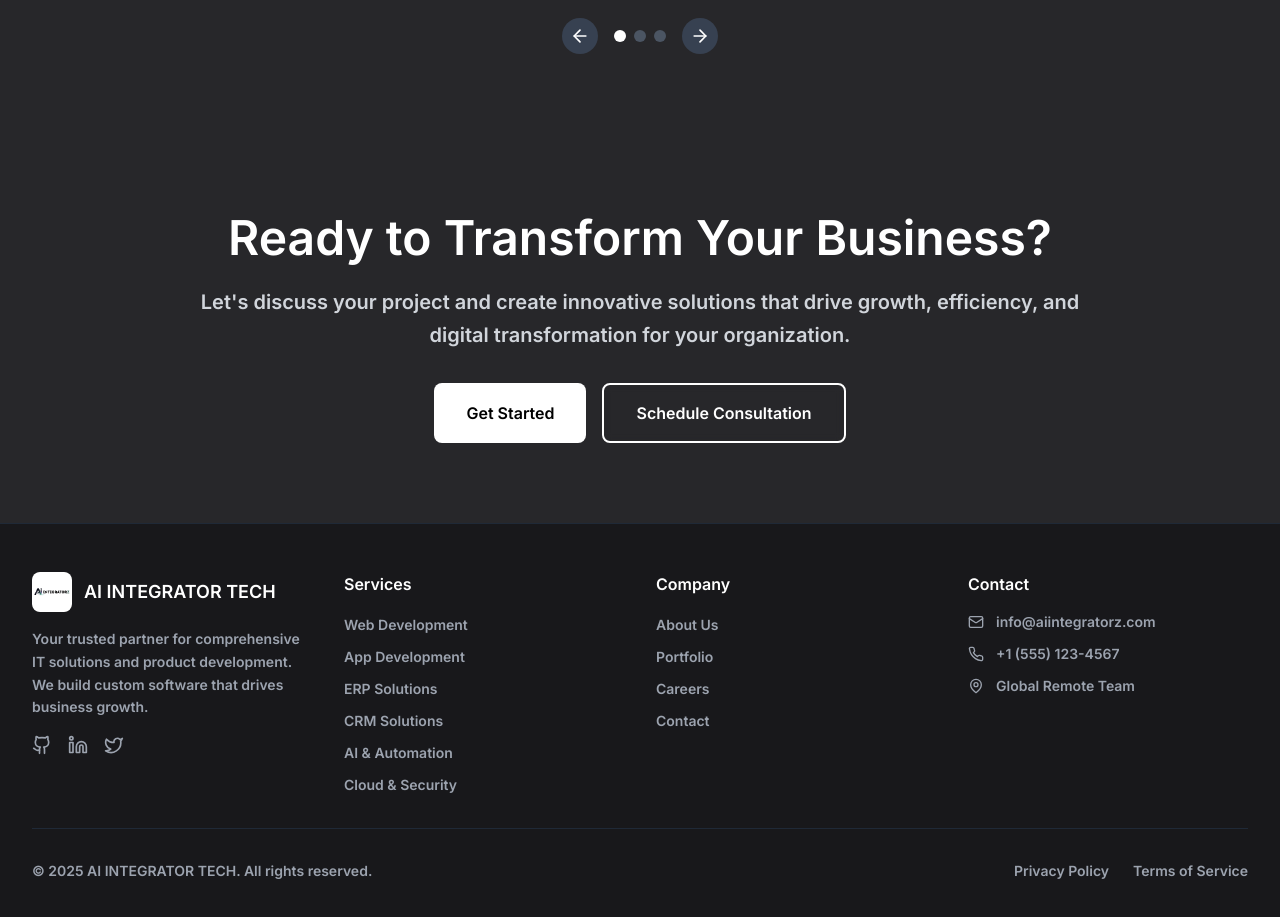
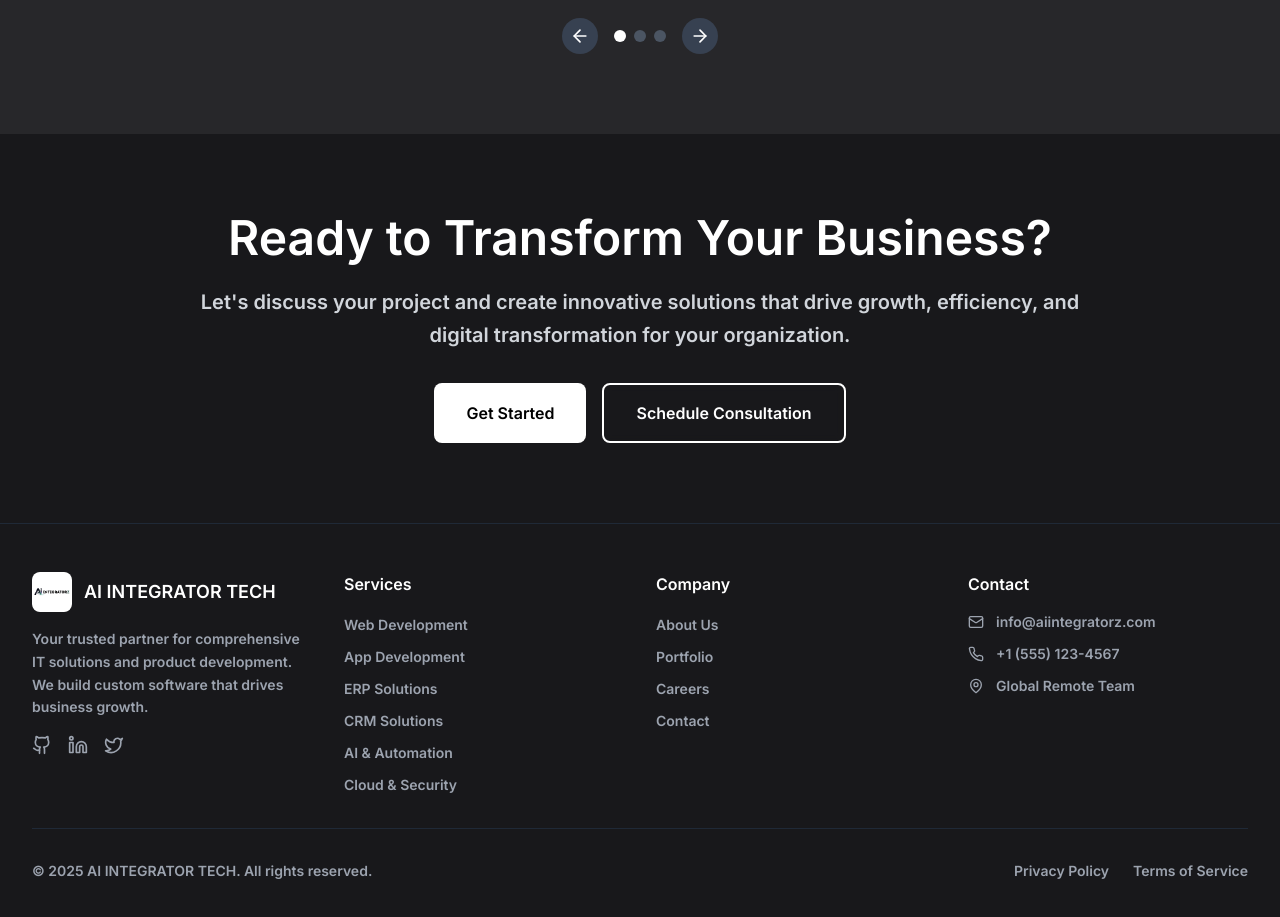
Before and after one commit to Nikitayadav4048/AIINTEGRATORTECH, a Next.js app: page / in a window 1280 px wide. Shown: the part 2260-3177 px from the top of the page. Built offline with nearby package versions, Linux system fonts and the light colour scheme.

Commit message:
Change CTA background to bg-gray-900

```diff
--- a/components/sections/cta.tsx
+++ b/components/sections/cta.tsx
@@ -7,7 +7,7 @@
   const router = useRouter()
 
   return (
-    <section className="py-20 bg-zinc-800">
+    <section className="py-20 bg-gray-900">
       <div className="container mx-auto px-4 sm:px-6 lg:px-8">
         <motion.div
           initial={{ opacity: 0, y: 30 }}
```
